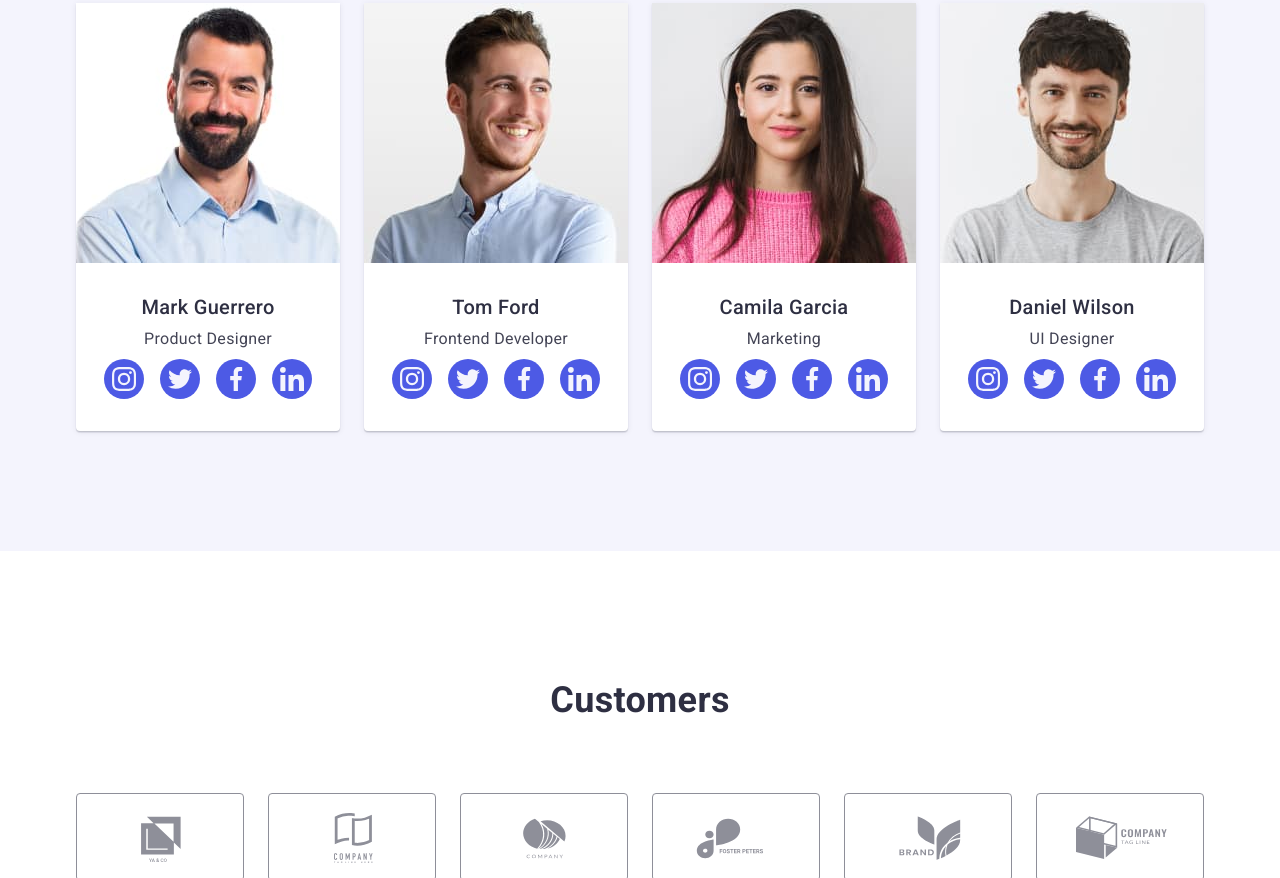
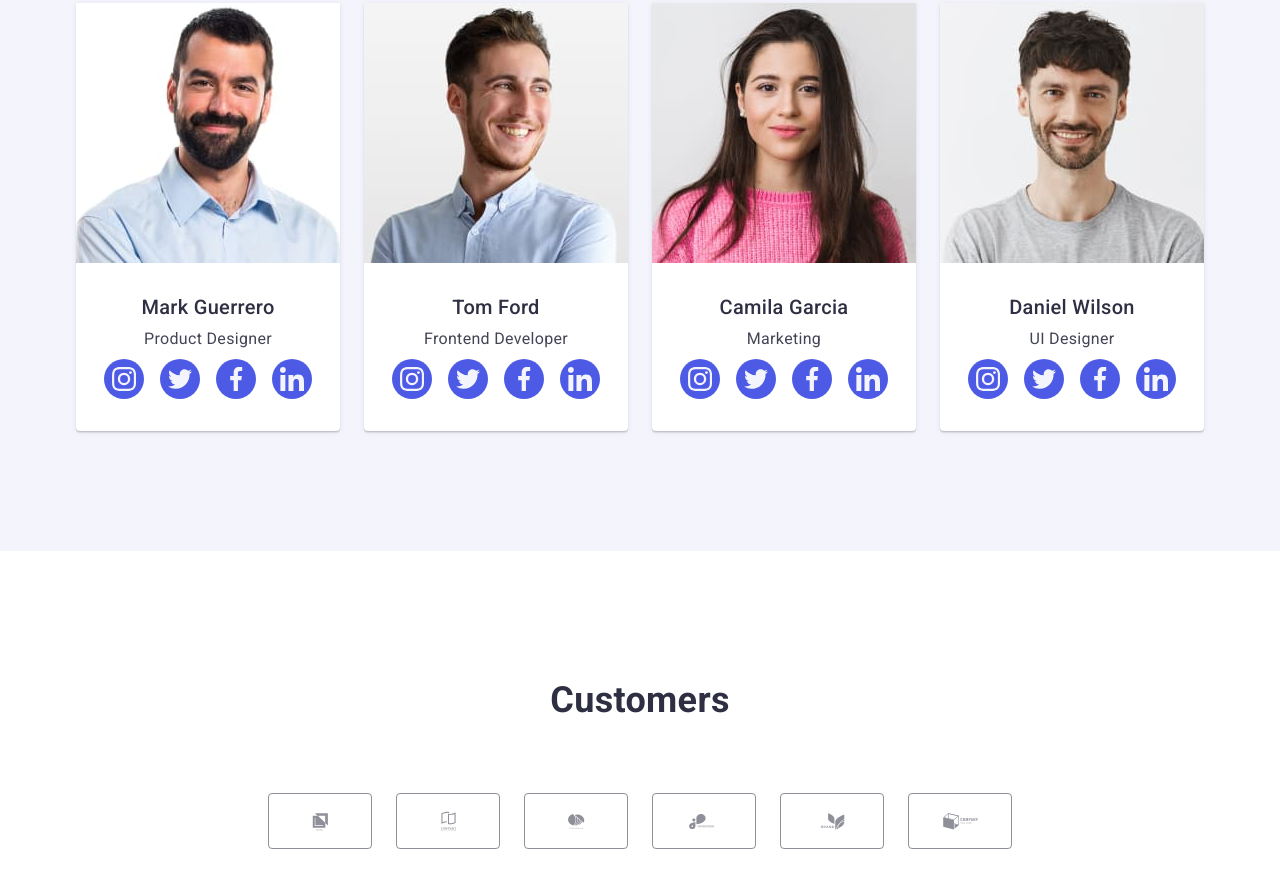
Before and after one commit to rlypovskyi/goit-markup-hw-04, a plain HTML site: page index.html in a window 1280 px wide. Shown: the part 1922-2800 px from the top of the page. Drawn offline with nearby package versions, Linux system fonts and the light colour scheme.

Commit message:
Update index.html

```diff
--- a/index.html
+++ b/index.html
@@ -345,7 +345,7 @@
 
             <li>
               <a class="customer-link link" href aria-label="Klient 1">
-                <svg class="customer-icon" width="168" height="88">
+                <svg class="customer-icon" width="104" height="56">
                   <use href="./images/icons.svg#icon-klient_one"></use>
                 </svg>
               </a>
@@ -354,7 +354,7 @@
 
             <li>
               <a class="customer-link link" href aria-label="Klient 2">
-                <svg class="customer-icon" width="168" height="88">
+                <svg class="customer-icon" width="104" height="56">
                   <use href="./images/icons.svg#icon-klient_two"></use>
                 </svg>
               </a>
@@ -362,7 +362,7 @@
 
             <li>
               <a class="customer-link link" href aria-label="Klient 3">
-                <svg class="customer-icon" width="168" height="88">
+                <svg class="customer-icon" width="104" height="56">
                   <use href="./images/icons.svg#icon-klient_three"></use>
                 </svg>
               </a>
@@ -370,7 +370,7 @@
 
             <li>
               <a class="customer-link link" href aria-label="Klient 4">
-                <svg class="customer-icon" width="168" height="88">
+                <svg class="customer-icon" width="104" height="56">
                   <use href="./images/icons.svg#icon-klient_four"></use>
                 </svg>
               </a>
@@ -378,7 +378,7 @@
 
             <li>
               <a class="customer-link link" href aria-label="Klient 5">
-                <svg class="customer-icon" width="168" height="88">
+                <svg class="customer-icon" width="104" height="56">
                   <use href="./images/icons.svg#icon-klient_five"></use>
                 </svg>
               </a>
@@ -386,7 +386,7 @@
 
             <li>
               <a class="customer-link link" href aria-label="Klient 6">
-                <svg class="customer-icon" width="168" height="88">
+                <svg class="customer-icon" width="104" height="56">
                   <use href="./images/icons.svg#icon-klient_six"></use>
                 </svg>
               </a>
```
